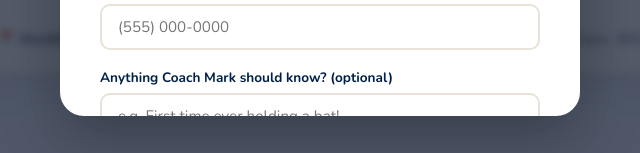
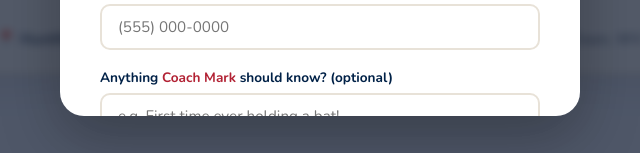
Before and after one commit to pianomanhubbard/first-play-sports, a website: page public/index.html in a window 1280 px wide. Both pictures are taken after a click on the element 285 px from the left and 1391 px from the top of the page. Shown: the part 1635-1788 px from the top of the page, 320-960 px from the left. Drawn offline with nearby package versions, Linux system fonts and the light colour scheme; no server answers.

Commit message:
coach mark red

```diff
--- a/public/index.html
+++ b/public/index.html
@@ -3,7 +3,7 @@
 <head>
 <meta charset="UTF-8">
 <meta name="viewport" content="width=device-width, initial-scale=1.0">
-<title>Coach Mark — First Play Sports</title>
+<title><span class="cm">Coach Mark</span> — First Play Sports</title>
 <link href="https://fonts.googleapis.com/css2?family=Nunito:wght@400;600;700;800;900&family=Fraunces:ital,wght@0,700;0,900;1,700&display=swap" rel="stylesheet">
 <style>
   :root {
@@ -32,7 +32,7 @@
     width: 100%;
   }
 
-  /* ── COACH MARK RED ── */
+  /* ── <span class="cm">Coach Mark</span> RED ── */
   .cm { color: var(--coach-red) !important; font-weight: inherit; }
 
   /* -- NAV -- */
@@ -580,7 +580,7 @@
 
 <!-- NAV -->
 <nav>
-  <div class="nav-logo" style="display:flex;flex-direction:column;line-height:1.2;"><span class="cm">Coach Mark</span><span class="sub" style="letter-spacing:0.03em;">First Play Sports · Ages 4–9</span></div>
+  <div class="nav-logo" style="display:flex;flex-direction:column;line-height:1.2;"><span class="cm"><span class="cm">Coach Mark</span></span><span class="sub" style="letter-spacing:0.03em;">First Play Sports · Ages 4–9</span></div>
   <ul class="nav-links">
     <li><a href="#how">How It Works</a></li>
     <li><a href="#pricing">Pricing</a></li>
@@ -598,7 +598,7 @@
   <a href="#how" onclick="closeMobileMenu()">How It Works</a>
   <a href="#pricing" onclick="closeMobileMenu()">Pricing</a>
   <a href="#sports" onclick="closeMobileMenu()">Sports</a>
-  <a href="#about" onclick="closeMobileMenu()">About <span class="cm">Coach Mark</span></a>
+  <a href="#about" onclick="closeMobileMenu()">About <span class="cm"><span class="cm">Coach Mark</span></span></a>
 </div>
 
 <!-- HERO -->
@@ -616,8 +616,8 @@
     <div class="hero-text">
       <div class="hero-badge">&#9889; AGES 4-9 &middot; NO SEASON COMMITMENT</div>
       <h1>Sports start <em>before</em> the team does.</h1>
-      <p class="hero-accent" style="font-style:italic;font-size:1rem;color:#ffffff;margin-bottom:0.8rem;">For most kids, <span class="cm">Coach Mark</span> will be the first coach they ever have. He takes that seriously.</p>
-      <p class="hero-sub">Most leagues start at 6 or 7. <span class="cm">Coach Mark</span> teaches kids how to throw, catch, dribble, and kick <em>before</em> the pressure of a real season — on your schedule, with your friends, just for the love of the game.</p>
+      <p class="hero-accent" style="font-style:italic;font-size:1rem;color:#ffffff;margin-bottom:0.8rem;">For most kids, <span class="cm"><span class="cm">Coach Mark</span></span> will be the first coach they ever have. He takes that seriously.</p>
+      <p class="hero-sub">Most leagues start at 6 or 7. <span class="cm"><span class="cm">Coach Mark</span></span> teaches kids how to throw, catch, dribble, and kick <em>before</em> the pressure of a real season — on your schedule, with your friends, just for the love of the game.</p>
       <div class="hero-btns">
         <a href="#schedule" class="btn-primary">Book a Session ⚾</a>
         <a href="#how" class="btn-outline">How It Works</a>
@@ -645,7 +645,7 @@
   <div class="section-inner">
     <div class="section-tag">Book a Session</div>
     <h2>Pick your time.</h2>
-    <p class="section-sub"><span class="cm">Coach Mark</span> is always up to date — pick a slot, fill in details, and you are confirmed.</p>
+    <p class="section-sub"><span class="cm"><span class="cm">Coach Mark</span></span> is always up to date — pick a slot, fill in details, and you are confirmed.</p>
     <div class="schedule-ui reveal">
       <div class="schedule-header">
         <h3>Upcoming Sessions</h3>
@@ -673,7 +673,7 @@
       <div class="step-card">
         <div class="step-num">1</div>
         <h3>Pick a Time Slot</h3>
-        <p>Browse available sessions and pick what works for your family. Morning, afternoon, weekend — <span class="cm">Coach Mark</span> keeps slots flexible.</p>
+        <p>Browse available sessions and pick what works for your family. Morning, afternoon, weekend — <span class="cm"><span class="cm">Coach Mark</span></span> keeps slots flexible.</p>
       </div>
       <div class="step-card">
         <div class="step-num">2</div>
@@ -683,7 +683,7 @@
       <div class="step-card">
         <div class="step-num">3</div>
         <h3>Show Up &amp; Play</h3>
-        <p>No gear required to start. <span class="cm">Coach Mark</span> handles everything. Your kid throws their first strike, drains their first bucket, and goes home beaming.</p>
+        <p>No gear required to start. <span class="cm"><span class="cm">Coach Mark</span></span> handles everything. Your kid throws their first strike, drains their first bucket, and goes home beaming.</p>
       </div>
     </div>
   </div>
@@ -705,7 +705,7 @@
           <li>1-hour group session</li>
           <li>4–6 kids per group</li>
           <li>Your choice of sport</li>
-          <li>No gear needed — <span class="cm">Coach Mark</span>'s got it</li>
+          <li>No gear needed — <span class="cm"><span class="cm">Coach Mark</span></span>'s got it</li>
           <li>No commitment required</li>
         </ul>
         <a href="#schedule" class="btn-stripe" style="margin-top:1.5rem;display:block;background:#1B3A6B;color:#fff;text-align:center;">Book a Session</a>
@@ -745,7 +745,7 @@
         <div class="sport-card-color" style="background: var(--red-sport);"></div>
         <span class="sport-card-icon">&#x26F3;</span>
         <h3>Golf</h3>
-        <p>How to act on a course and enough skills to walk 9 holes with dad. Golf is a life skill — <span class="cm">Coach Mark</span> starts it early.</p>
+        <p>How to act on a course and enough skills to walk 9 holes with dad. Golf is a life skill — <span class="cm"><span class="cm">Coach Mark</span></span> starts it early.</p>
       </div>
       <div class="sport-card">
         <div class="sport-card-color" style="background: var(--navy);"></div>
@@ -769,20 +769,20 @@
   </div>
 </section>
 
-<!-- ABOUT COACH MARK -->
+<!-- ABOUT <span class="cm">Coach Mark</span> -->
 <section class="section about-coach-section" style="background-color:#F0F4FF;color:#002147;" id="about-coach">
   <div class="section-inner">
-    <div style="display:inline-block;background:#B22234;color:#fff;font-size:0.75rem;font-weight:900;letter-spacing:1px;padding:0.35rem 1rem;border-radius:100px;margin-bottom:1.5rem;">MEET <span style="color:#fff;">COACH MARK</span></div>
+    <div style="display:inline-block;background:#B22234;color:#fff;font-size:0.75rem;font-weight:900;letter-spacing:1px;padding:0.35rem 1rem;border-radius:100px;margin-bottom:1.5rem;">MEET <span style="color:#fff;"><span class="cm">Coach Mark</span></span></div>
     <h2 style="color:#002147;font-size:clamp(1.8rem,3.5vw,2.8rem);margin-bottom:2rem;">He has been coaching kids his whole career. Yours is next.</h2>
     <div class="about-two-col" style="display:grid;grid-template-columns:400px 1fr;gap:3rem;align-items:start;margin-bottom:3rem;">
       <div>
-        <img src="/coach-photo.jpg" style="width:100%;border-radius:12px;box-shadow:0 8px 32px rgba(0,0,0,0.12);" alt="Coach Mark with Joey">
+        <img src="/coach-photo.jpg" style="width:100%;border-radius:12px;box-shadow:0 8px 32px rgba(0,0,0,0.12);" alt="<span class="cm">Coach Mark</span> with Joey">
       </div>
       <div style="font-size:1.05rem;line-height:1.9;color:#4a5a72;">
-        <p style="margin-bottom:1.2rem;color:#002147;"><strong><span class="cm">Coach Mark</span> Lucas</strong> has spent 16 years as a high school teacher — and has spent every one of those years coaching kids in the Jefferson County community where he lives and where his own kids play ball.</p>
+        <p style="margin-bottom:1.2rem;color:#002147;"><strong><span class="cm"><span class="cm">Coach Mark</span></span> Lucas</strong> has spent 16 years as a high school teacher — and has spent every one of those years coaching kids in the Jefferson County community where he lives and where his own kids play ball.</p>
         <p style="margin-bottom:1.2rem;color:#002147;">His coaching resume is not a credential on a wall. It is years of showing up. High school baseball. High school basketball. Tee ball. Coach pitch. Kid pitch. JCLL youth basketball. JCLL youth soccer.</p>
         <p style="margin-bottom:1.2rem;color:#002147;">His son <strong>Palmer</strong> is 7. His daughter <strong>Joey</strong> is 4. They are both athletes. That is not an accident.</p>
-        <p style="margin-bottom:1.2rem;color:#002147;"><strong><span class="cm">Coach Mark</span></strong> is married to <strong>Tommie Lucas, Jefferson County Teacher of the Year</strong> and a teacher at Washington High School right here in Charles Town.</p>
+        <p style="margin-bottom:1.2rem;color:#002147;"><strong><span class="cm"><span class="cm">Coach Mark</span></span></strong> is married to <strong>Tommie Lucas, Jefferson County Teacher of the Year</strong> and a teacher at Washington High School right here in Charles Town.</p>
         <img src="/palmer-joey.jpg" style="width:100%;max-width:380px;border-radius:12px;box-shadow:0 8px 32px rgba(0,0,0,0.1);margin-bottom:1rem;" alt="Palmer and Joey">
         <p style="font-size:1.1rem;font-style:italic;color:#002147;border-left:4px solid #B22234;padding-left:1.2rem;margin-top:1.5rem;">When you bring your child to First Play Sports, you are not dropping them off with a stranger. You are handing them to someone who has spent a career earning the right to be called Coach.</p>
       </div>
@@ -809,9 +809,9 @@
   <div class="section-inner">
     <div class="why-grid">
       <div class="why-text">
-        <div class="section-tag" style="background: var(--sun); color: var(--navy);">Why <span class="cm" style="color:var(--coach-red)!important;">Coach Mark</span></div>
+        <div class="section-tag" style="background: var(--sun); color: var(--navy);">Why <span class="cm" style="color:var(--coach-red)!important;"><span class="cm">Coach Mark</span></span></div>
         <h2>Kid sports should be <span style="color:#B22234;">fun.</span></h2>
-        <p class="section-sub"><span class="cm">Coach Mark</span> has spent four years coaching his own kids in local leagues right here in Jefferson County. He knows exactly what a 4-year-old needs from their first coach. Spoiler: it is not a whistle and a clipboard — they need someone who makes learning feel like playing.</p>
+        <p class="section-sub"><span class="cm"><span class="cm">Coach Mark</span></span> has spent four years coaching his own kids in local leagues right here in Jefferson County. He knows exactly what a 4-year-old needs from their first coach. Spoiler: it is not a whistle and a clipboard — they need someone who makes learning feel like playing.</p>
         <ul class="why-list">
           <li>No season commitment — book one session at a time</li>
           <li>Small groups (4–6 kids) means real attention for every child</li>
@@ -822,8 +822,8 @@
         </ul>
       </div>
       <div class="coach-card">
-        <div class="coach-avatar" style="overflow:hidden;border:3px solid #fff;border-radius:50%;"><img src="/coachmark_headshot.jpg" style="width:100%;height:100%;object-fit:cover;object-position:center center;" alt="Coach Mark"></div>
-        <div class="coach-name">Coach Mark</div>
+        <div class="coach-avatar" style="overflow:hidden;border:3px solid #fff;border-radius:50%;"><img src="/coachmark_headshot.jpg" style="width:100%;height:100%;object-fit:cover;object-position:center center;" alt="<span class="cm">Coach Mark</span>"></div>
+        <div class="coach-name"><span class="cm">Coach Mark</span></div>
         <div class="coach-title">Youth Sports Coach · Ages 4–9</div>
         <p class="coach-quote">"I'll coach your kid on your schedule. The goal isn't to make them a star — it's to make sure they actually want to come back."</p>
         <div class="coach-sports">
@@ -846,8 +846,8 @@
   <div class="section-inner">
     <div style="width:60px;height:4px;background:#B22234;margin-bottom:1.5rem;"></div>
     <h2 style="color:#002147;font-size:clamp(2rem,4vw,3rem);margin-bottom:1.5rem;">This is real coaching.</h2>
-    <img src="/coach-group.jpg" style="width:100%;max-width:100%;max-height:350px;object-fit:cover;object-position:center center;border-radius:12px;box-shadow:0 8px 32px rgba(0,0,0,0.12);margin-bottom:2rem;" alt="Coach Mark coaching kids on the baseball field">
-    <p style="font-size:1.05rem;color:#4a5a72;max-width:680px;line-height:1.8;margin-bottom:3rem;">Every session runs like a real practice. <span class="cm">Coach Mark</span> runs drills, teaches fundamentals, and gives every kid individual attention. Your child will know what it feels like to have a coach in their corner before they ever step onto a team. That foundation is something they carry with them forever.</p>
+    <img src="/coach-group.jpg" style="width:100%;max-width:100%;max-height:350px;object-fit:cover;object-position:center center;border-radius:12px;box-shadow:0 8px 32px rgba(0,0,0,0.12);margin-bottom:2rem;" alt="<span class="cm">Coach Mark</span> coaching kids on the baseball field">
+    <p style="font-size:1.05rem;color:#4a5a72;max-width:680px;line-height:1.8;margin-bottom:3rem;">Every session runs like a real practice. <span class="cm"><span class="cm">Coach Mark</span></span> runs drills, teaches fundamentals, and gives every kid individual attention. Your child will know what it feels like to have a coach in their corner before they ever step onto a team. That foundation is something they carry with them forever.</p>
     <div style="display:grid;grid-template-columns:repeat(3,1fr);gap:2rem;margin-top:2rem;">
       <div style="border-left:4px solid #B22234;padding-left:1.2rem;">
         <div style="font-size:1.1rem;font-weight:900;color:#002147;margin-bottom:0.5rem;">Structure</div>
@@ -855,7 +855,7 @@
       </div>
       <div style="border-left:4px solid #B22234;padding-left:1.2rem;">
         <div style="font-size:1.1rem;font-weight:900;color:#002147;margin-bottom:0.5rem;">Instruction</div>
-        <p style="font-size:0.9rem;color:#4a5a72;line-height:1.6;"><span class="cm">Coach Mark</span> teaches. Every kid leaves having learned something specific.</p>
+        <p style="font-size:0.9rem;color:#4a5a72;line-height:1.6;"><span class="cm"><span class="cm">Coach Mark</span></span> teaches. Every kid leaves having learned something specific.</p>
       </div>
       <div style="border-left:4px solid #B22234;padding-left:1.2rem;">
         <div style="font-size:1.1rem;font-weight:900;color:#002147;margin-bottom:0.5rem;">Individual Attention</div>
@@ -877,11 +877,11 @@
           <div style="border-left:4px solid #B22234;padding-left:1.2rem;margin-bottom:1.5rem;">
             <p style="font-weight:800;color:#fff;font-size:1.15rem;">First Play Sports does not work that way.</p>
           </div>
-          <p style="margin-bottom:1.5rem;color:rgba(255,255,255,0.85);">Every session is <strong><span class="cm">Coach Mark</span></strong>. Not a substitute. Not a staff rotation. Not whoever was available that day. <strong><span class="cm">Coach Mark</span></strong> shows up, runs the session, coaches your kid, and goes home. You know exactly who your child is spending 60 minutes with — and you know they are going to be good at it. Because <strong><span class="cm">Coach Mark</span></strong> is the only reason First Play Sports exists.</p>
+          <p style="margin-bottom:1.5rem;color:rgba(255,255,255,0.85);">Every session is <strong><span class="cm"><span class="cm">Coach Mark</span></span></strong>. Not a substitute. Not a staff rotation. Not whoever was available that day. <strong><span class="cm"><span class="cm">Coach Mark</span></span></strong> shows up, runs the session, coaches your kid, and goes home. You know exactly who your child is spending 60 minutes with — and you know they are going to be good at it. Because <strong><span class="cm"><span class="cm">Coach Mark</span></span></strong> is the only reason First Play Sports exists.</p>
           <p style="font-weight:800;color:#ffffff;font-size:1.2rem;">That is not a small thing. That is the whole thing.</p>
         </div>
       </div>
-      <img src="/coach-joey.jpg" style="width:100%;max-width:420px;border-radius:12px;box-shadow:0 8px 32px rgba(0,0,0,0.4);" alt="Coach Mark giving individual attention">
+      <img src="/coach-joey.jpg" style="width:100%;max-width:420px;border-radius:12px;box-shadow:0 8px 32px rgba(0,0,0,0.4);" alt="<span class="cm">Coach Mark</span> giving individual attention">
     </div>
   </div>
 </section>
@@ -895,7 +895,7 @@
     <div class="faq-grid reveal">
       <div class="faq-item">
         <h4>Do you offer all sports every session?</h4>
-        <p>Not all at once. <span class="cm">Coach Mark</span> runs sport-specific sessions and rotates based on the season and what families are interested in. Baseball is the featured sport this spring. New sports are added regularly — follow along or reach out to find out what is coming next.</p>
+        <p>Not all at once. <span class="cm"><span class="cm">Coach Mark</span></span> runs sport-specific sessions and rotates based on the season and what families are interested in. Baseball is the featured sport this spring. New sports are added regularly — follow along or reach out to find out what is coming next.</p>
       </div>
       <div class="faq-item">
         <h4>Where do sessions take place?</h4>
@@ -903,7 +903,7 @@
       </div>
       <div class="faq-item">
         <h4>My kid has never played before. Is that okay?</h4>
-        <p>That's literally the whole point! <span class="cm">Coach Mark</span> specializes in first-timers. Zero experience needed — not even knowing what the sport is.</p>
+        <p>That's literally the whole point! <span class="cm"><span class="cm">Coach Mark</span></span> specializes in first-timers. Zero experience needed — not even knowing what the sport is.</p>
       </div>
       <div class="faq-item">
         <h4>Can I book just one session and see how it goes?</h4>
@@ -919,7 +919,7 @@
       </div>
       <div class="faq-item">
         <h4>Do we need to bring equipment?</h4>
-        <p>Nope. <span class="cm">Coach Mark</span> supplies everything you need. Just bring your kid in comfortable clothes and sneakers. That said, if your child has their own glove, bat, or set of golf clubs they love, bring them!</p>
+        <p>Nope. <span class="cm"><span class="cm">Coach Mark</span></span> supplies everything you need. Just bring your kid in comfortable clothes and sneakers. That said, if your child has their own glove, bat, or set of golf clubs they love, bring them!</p>
       </div>
       <div class="faq-item">
         <h4>What if my kid wants to try different sports?</h4>
@@ -941,7 +941,7 @@
 <!-- FOOTER -->
 <footer>
   <img src="/firstplay-logo.svg" alt="First Play Sports" style="height:80px;width:auto;display:block;margin:0 auto 1rem auto;">
-  <p style="margin-top:0.5rem;"><span class="cm" style="font-weight:700;">Coach Mark</span> · First Play Sports · Ages 4–9</p>
+  <p style="margin-top:0.5rem;"><span class="cm" style="font-weight:700;"><span class="cm">Coach Mark</span></span> · First Play Sports · Ages 4–9</p>
   <p style="margin-top: 0.4rem;">Questions? Reach out at <strong>firstplaysportswv@gmail.com</strong> · (724) 799-4778</p>
 </footer>
 
@@ -1058,7 +1058,7 @@ function openBooking(slotId) {
       <input type="text" placeholder="(555) 000-0000" id="contactPhone">
     </div>
     <div class="form-group">
-      <label>Anything Coach Mark should know? (optional)</label>
+      <label>Anything <span class="cm">Coach Mark</span> should know? (optional)</label>
       <input type="text" placeholder="e.g. First time ever holding a bat!" id="notes">
     </div>
     <button class="btn-book" id="bookBtn" onclick="submitBooking('${slot.id}')">Reserve This Spot — $20 ⚾</button>
```
